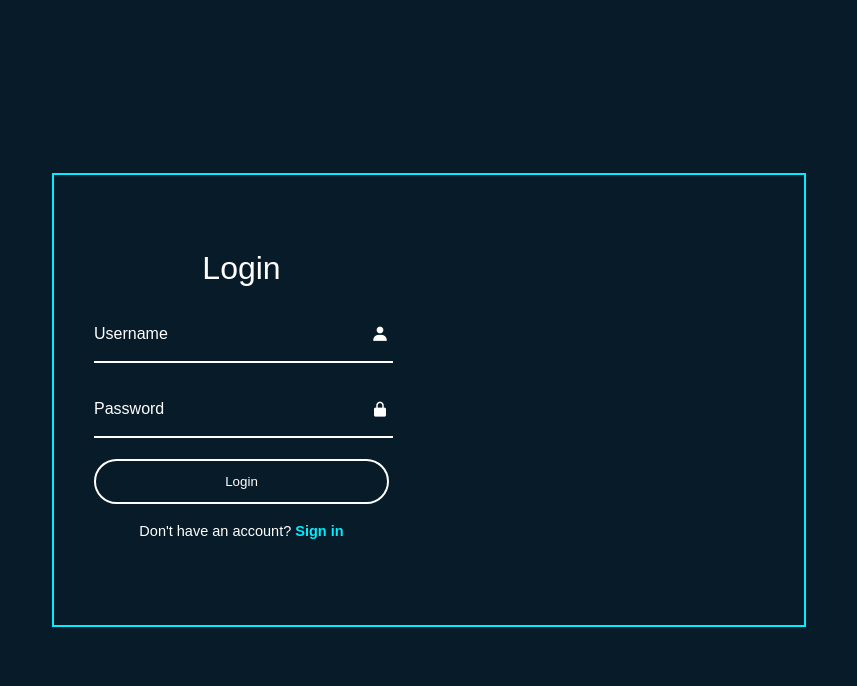
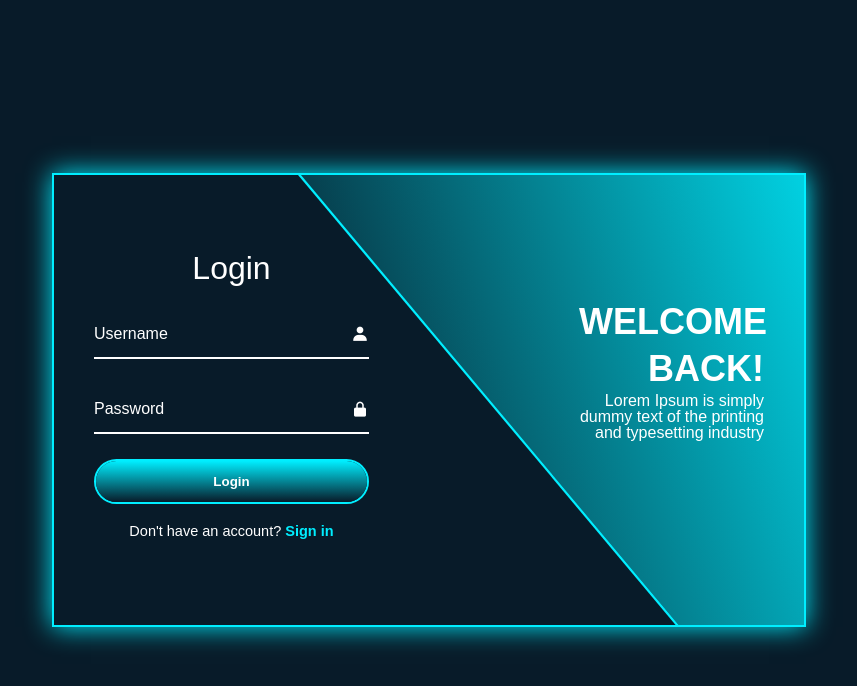
Before and after one commit to minhnguyen287/Ewallet, a PHP site: page /Ewallet/public/login.html in a window 1280 px wide. Shown: the top 686 px of the page, without its empty margins (211-1068 px from the left). Run offline with PHP 8.4, Linux system fonts and the light colour scheme.

Commit message:
Code login.html rotate and shew

```diff
--- a/mvc/views/Page/DashboardView.php
+++ b/mvc/views/Page/DashboardView.php
@@ -20,12 +20,12 @@
       $data_list2 = json_decode($data['data2']);
 
       for ($i=0; $i<count($data_list) ; $i++) {
-        $data_list[$i]->receipt>$data_list[$i]->lastmonth_receipt ? $receipt_index='up' : $receipt_index='down';
-        $data_list[$i]->expenditure>$data_list[$i]->lastmonth_expenditure ? $expenditure_index='up' : $expenditure_index='down';
+        $data_list[$i]->receipt >= $data_list[$i]->lastmonth_receipt?$receipt_index='up':$receipt_index='down';
+        $data_list[$i]->expenditure >= $data_list[$i]->lastmonth_expenditure?$expenditure_index='up':$expenditure_index='down';
         $data_list[$i]->lastmonth_receipt==0 ? $data_list[$i]->lastmonth_receipt = 1 : $data_list[$i]->lastmonth_receipt;
         $data_list[$i]->lastmonth_expenditure ==0 ? $data_list[$i]->lastmonth_expenditure =1 : $data_list[$i]->lastmonth_expenditure;
 
-        $receipt_diff = round($data_list[$i]->receipt/$data_list[$i]->lastmonth_receipt, 2)*100;
+        $receipt_diff = 100-(round($data_list[$i]->receipt/$data_list[$i]->lastmonth_receipt, 2)*100);
         $expenditure_diff = round($data_list[$i]->expenditure/$data_list[$i]->lastmonth_expenditure ,2)*100;
         $receipt = $data_list[$i]->receipt;
         $expenditure = $data_list[$i]->expenditure;
--- a/public/css/style_logreg.css
+++ b/public/css/style_logreg.css
@@ -13,13 +13,15 @@ body {
   height: 450px;
   background: transparent;
   border: 2px solid #0ef;
-  position: relative; }
+  position: relative;
+  overflow: hidden;
+  box-shadow: 0 0 25px #0ef; }
 
 .form__box-login {
   position: absolute;
   top: 0;
   left: 0;
-  padding: 0 40px;
+  padding: 0 60px 0 40px;
   box-sizing: border-box;
   width: 50%;
   height: 100%;
@@ -40,8 +42,25 @@ body {
       height: 100%;
       border: none;
       outline: none;
+      color: #fff;
+      font-size: 16px;
+      font-weight: 500;
+      padding-right: 25px;
+      box-sizing: border-box;
       background: transparent;
       border-bottom: 2px solid #fff; }
+      .form__box-login .input__box input:focus ~ label {
+        top: -5px;
+        color: #0ef;
+        font-size: 13px; }
+      .form__box-login .input__box input:valid ~ label {
+        top: -5px;
+        color: #0ef;
+        font-size: 13px; }
+      .form__box-login .input__box input:focus ~ i {
+        color: #0ef; }
+      .form__box-login .input__box input:valid ~ i {
+        color: #0ef; }
     .form__box-login .input__box label, .form__box-login .input__box i {
       position: absolute;
       top: 50%;
@@ -49,7 +68,8 @@ body {
       transform: translateY(-50%);
       font-size: 16px;
       color: #fff;
-      pointer-events: none; }
+      pointer-events: none;
+      transition: .5s; }
     .form__box-login .input__box i {
       font-size: 18px;
       right: 0;
@@ -58,11 +78,27 @@ body {
     width: 100%;
     height: 45px;
     border-radius: 40px;
-    border: 2px solid #fff;
+    border: 2px solid #0ef;
     cursor: pointer;
     background: transparent;
     outline: none;
-    color: #fff; }
+    color: #fff;
+    font-weight: 600;
+    position: relative;
+    z-index: 1;
+    overflow: hidden; }
+    .form__box-login .btn::before {
+      content: '';
+      position: absolute;
+      top: -100%;
+      left: 0;
+      background: linear-gradient(#081b29, #0ef, #081b29, #0ef);
+      width: 100%;
+      height: 300%;
+      z-index: -1;
+      transition: .5s; }
+    .form__box-login .btn:hover::before {
+      top: 0; }
   .form__box-login .logreg__link {
     font-size: 14.5px;
     color: #fff;
@@ -75,4 +111,38 @@ body {
       .form__box-login .logreg__link a:hover {
         text-decoration: underline; }
 
+.info-text {
+  position: absolute;
+  width: 50%;
+  height: 100%;
+  top: 0;
+  display: flex;
+  flex-direction: column;
+  justify-content: center; }
+  .info-text.login {
+    right: 0;
+    text-align: right;
+    padding: 0 40px 60px 150px;
+    box-sizing: border-box; }
+  .info-text h2 {
+    font-size: 36px;
+    font-weight: 600;
+    color: #fff;
+    text-transform: uppercase;
+    line-height: 1.3; }
+  .info-text p {
+    font-size: 16px;
+    color: #fff; }
+
+.bg-animate {
+  position: absolute;
+  top: 0;
+  right: 0;
+  width: 850px;
+  height: 600px;
+  background: linear-gradient(45deg, #081b29, #0ef);
+  border-bottom: 3px solid #0ef;
+  transform: rotate(10deg) skewY(40deg);
+  transform-origin: bottom right; }
+
 /*# sourceMappingURL=style_logreg.css.map */
--- a/public/css/style_logreg.scss
+++ b/public/css/style_logreg.scss
@@ -1,4 +1,5 @@
 $neon-blue:#0ef;
+$background-color:#081b29;
 body{
 	font-family: "Popins", sans-serif;
 	font-size: 12px;
@@ -7,7 +8,7 @@ body{
 	display: flex;
 	align-items: center;
 	justify-content: center;
-	background-color: #081b29;
+	background-color: $background-color;
 	// background-color: #30304d;
 }
 .wrapper{
@@ -16,13 +17,15 @@ body{
 	background: transparent;
 	border: 2px solid #0ef;
 	position: relative;
+	overflow: hidden;
+	box-shadow: 0 0 25px $neon-blue;
 }
 .form__box{
 	&-login{
 		position: absolute;
 		top :0;
 		left: 0;
-		padding: 0 40px;
+		padding: 0 60px 0 40px;
 		box-sizing: border-box;
 		width: 50%;
 		height: 100%;
@@ -44,8 +47,29 @@ body{
 				height: 100%;
 				border: none;
 				outline: none;
+				color: #fff;
+				font-size: 16px;
+				font-weight: 500;
+				padding-right: 25px;
+				box-sizing: border-box;
 				background: transparent;
 				border-bottom: 2px solid #fff;
+				&:focus~label{
+					top:-5px;
+					color: $neon-blue;
+					font-size: 13px;
+				}
+				&:valid~label{
+					top:-5px;
+					color: $neon-blue;
+					font-size: 13px;
+				}
+				&:focus~i{
+					color: $neon-blue;
+				}
+				&:valid~i{
+					color: $neon-blue;
+				}
 			}
 			& label,i{
 				position: absolute;
@@ -55,6 +79,7 @@ body{
 				font-size: 16px;
 				color: #fff;
 				pointer-events: none;
+				transition: .5s;
 			}
 			& i{
 				font-size: 18px;
@@ -66,11 +91,29 @@ body{
 			width: 100%;
 			height: 45px;
 			border-radius: 40px;
-			border: 2px solid #fff;
+			border: 2px solid $neon-blue;
 			cursor: pointer;
 			background: transparent;
 			outline: none;
 			color: #fff;
+			font-weight: 600;
+			position: relative;
+			z-index: 1;
+			overflow: hidden;
+			&::before{
+				content: '';
+				position: absolute;
+				top:-100%;
+				left: 0;
+				background: linear-gradient($background-color,$neon-blue,$background-color,$neon-blue);
+				width: 100%;
+				height: 300%;
+				z-index: -1;
+				transition: .5s;
+			}
+			&:hover::before{
+				top:0;
+			}
 		}
 		& .logreg__link{
 			font-size: 14.5px;
@@ -88,3 +131,40 @@ body{
 		}
 	}
 }
+.info-text{
+	position: absolute;
+	width: 50%;
+	height: 100%;
+	top: 0;
+	display: flex;
+	flex-direction: column;
+	justify-content: center;
+	&.login{
+		right: 0;
+		text-align: right;
+		padding: 0 40px 60px 150px;
+		box-sizing: border-box;
+	}
+	& h2{
+		font-size: 36px;
+		font-weight: 600;
+		color: #fff;
+		text-transform: uppercase;
+		line-height: 1.3;
+	}
+	& p{
+		font-size: 16px;
+		color: #fff;
+	}
+}
+.bg-animate{
+	position: absolute;
+	top:0;
+	right: 0;
+	width: 850px;
+	height: 600px;
+	background: linear-gradient(45deg,$background-color,$neon-blue);
+	border-bottom:3px solid $neon-blue;
+	transform: rotate(10deg) skewY(40deg);
+	transform-origin: bottom right;
+}
--- a/public/login.html
+++ b/public/login.html
@@ -4,7 +4,7 @@
 	<meta charset="UTF-8">
 	<meta name="viewport" content="width=device-width, initial-scale=1.0">
 	<title>Login</title>
-	<link href="https://fonts.googleapis.com/css2?family=Poppins:wght@100;300;600&display=swap" rel="stylesheet">
+	<link href="https://fonts.googleapis.com/css2?family=Poppins:wght@100;300;500;600&display=swap" rel="stylesheet">
 	<link rel="stylesheet" type="text/css" href="https://cdnjs.cloudflare.com/ajax/libs/font-awesome/6.4.0/css/all.min.css">
 	<link href='https://unpkg.com/boxicons@2.1.4/css/boxicons.min.css' rel='stylesheet'>
 	<link rel="stylesheet" href="css/reset.css">
@@ -13,6 +13,7 @@
 </head>
 <body>
 	<div class="wrapper">
+		<span class="bg-animate"></span>
 		<div class="form__box-login">
 			<h2 class="form__box-login-header">Login</h2>
 			<form action="#">
@@ -32,6 +33,10 @@
 				</div>
 			</form>
 		</div>
+		<div class="info-text login">
+			<h2>Welcome Back!</h2>
+			<p>Lorem Ipsum is simply dummy text of the printing and typesetting industry</p>
+		</div>
 	</div>
 </body>
 </html>
```
Also changed, not shown: 1 other file.
